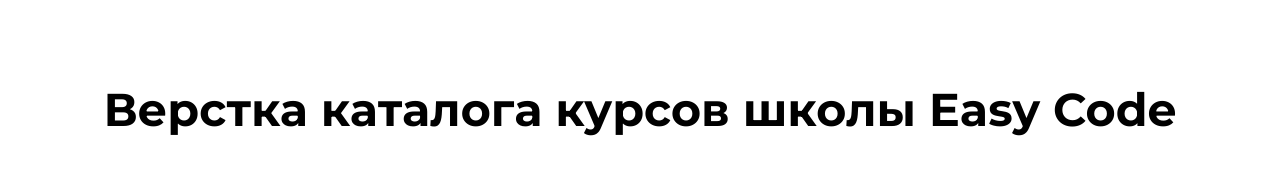
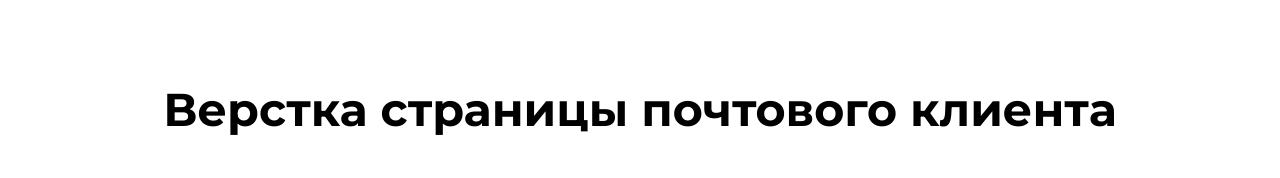
Before and after one commit to TrueCannabio/portfolio, a plain HTML site: page mail-genius.html in a window 1280 px wide. Shown: the top 178 px of the page. Drawn offline with Linux system fonts and the light colour scheme.

Commit message:
Update mail-genius.html

```diff
--- a/mail-genius.html
+++ b/mail-genius.html
@@ -17,7 +17,7 @@
 <main>
     <div class="project">
         <div class="container">
-            <h1 class="project-header">Верстка каталога курсов школы Easy Code</h1>
+            <h1 class="project-header">Верстка страницы почтового клиента</h1>
             <div class="project-img">
               <a target="_blank" href="mail-genius-full.html">
                 <img src="https://cdn1.savepice.ru/uploads/2021/4/25/40e6656cdfe2d5995053e7e93e884e2b-full.jpg" alt="project image">
```
